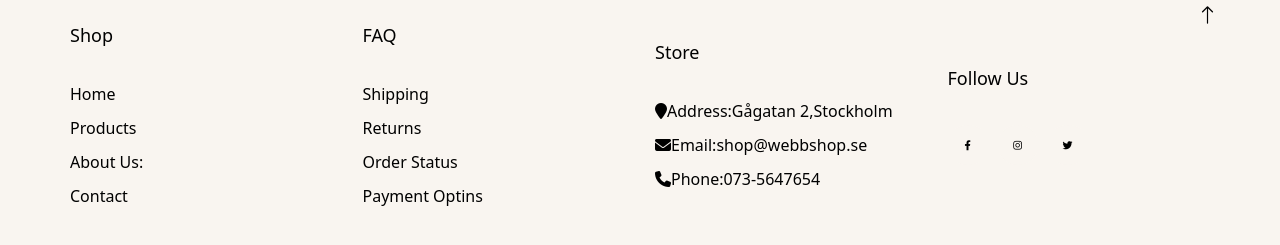
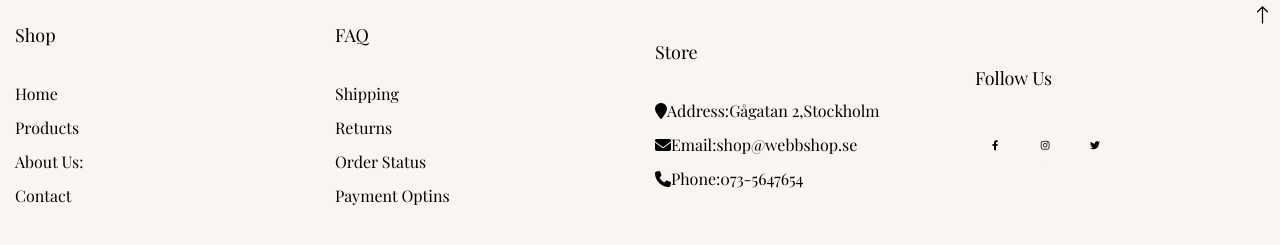
Before and after one commit to adamovd/Group_assignment_group_1, a website built with Parcel: page src/pages/products.html in a window 1280 px wide. Shown: the part 1721-1966 px from the top of the page. Built offline with nearby package versions, Linux system fonts and the light colour scheme.

Commit message:
gjort om font på header och footer, samt kolla över scss

```diff
--- a/src/scss/_footer.scss
+++ b/src/scss/_footer.scss
@@ -5,6 +5,7 @@
 .container {
   max-width: 100vw;
   margin: auto;
+  font-family: var.$title-font;
 }
 .row {
   display: flex;
--- a/src/scss/_header.scss
+++ b/src/scss/_header.scss
@@ -1,53 +1,5 @@
 @use "variables" as var;
-/* .header {
-  height: 30%;
-  background-color: var.$popup-color;
-  display: flex;
-  flex-direction: row;
-  gap: 10%;
 
-  //används inte just nu.
-  &__products {
-    a {
-      text-decoration: none;
-      color: black;
-      a:hover {
-        color: black;
-      }
-      a:visited {
-        color: black;
-      }
-    }
-  }
-  &__about {
-    a {
-      text-decoration: none;
-      color: black;
-      a:hover {
-        color: black;
-      }
-      a:visited {
-        color: black;
-      }
-    }
-  }
-
-  &__contact {
-    a {
-      text-decoration: none;
-      color: black;
-      a:hover {
-        color: black;
-      }
-      a:visited {
-        color: black;
-      }
-    }
-  }
-  &__icon {
-    font-size: 40px;
-  }
-} */
 :root {
   --black: black;
   --orange: #e7cab3;
@@ -62,6 +14,7 @@
   border: none;
   // text-transform: capitalize;
   transition: all 0.1s linear;
+  font-family: var.$title-font;
 }
 
 html {
--- a/src/scss/_variables.scss
+++ b/src/scss/_variables.scss
@@ -13,7 +13,7 @@ $laptop: 992px;
 $desktop: 1200px;
 
 //Fonts
-$title-font: "Playfair Display";
+$title-font: "Playfair Display", "Times New Roman";
 $font: "Poppins", serif, "Times New Roman", Times, arial;
 
 //button-color, borderradius, bordershadows, icons-size,
--- a/src/scss/products.scss
+++ b/src/scss/products.scss
@@ -3,6 +3,23 @@
 @use "cartmodal";
 @use "variables" as var;
 @use "mixins";
+
+* {
+  margin: 0;
+  padding: 0;
+  box-sizing: border-box;
+  outline: none;
+  border: none;
+  //text-transform: capitalize;
+  transition: all 0.1s linear;
+}
+
+html {
+  font-size: 62.5%;
+  overflow-x: hidden;
+  scroll-padding-top: 6rem;
+  scroll-behavior: smooth;
+}
 
 #header__menu-bar {
   @include mixins.for-size(tablet) {
@@ -115,23 +132,6 @@
 :root {
   --black: black;
   --orange: #e7cab3;
-}
-
-* {
-  margin: 0;
-  padding: 0;
-  box-sizing: border-box;
-  outline: none;
-  border: none;
-  //text-transform: capitalize;
-  transition: all 0.1s linear;
-}
-
-html {
-  font-size: 62.5%;
-  overflow-x: hidden;
-  scroll-padding-top: 6rem;
-  scroll-behavior: smooth;
 }
 
 a {
@@ -257,7 +257,6 @@ li {
 
 /////footer
 .container {
-  max-width: 1170px;
   margin: auto;
 }
 .row {
```
